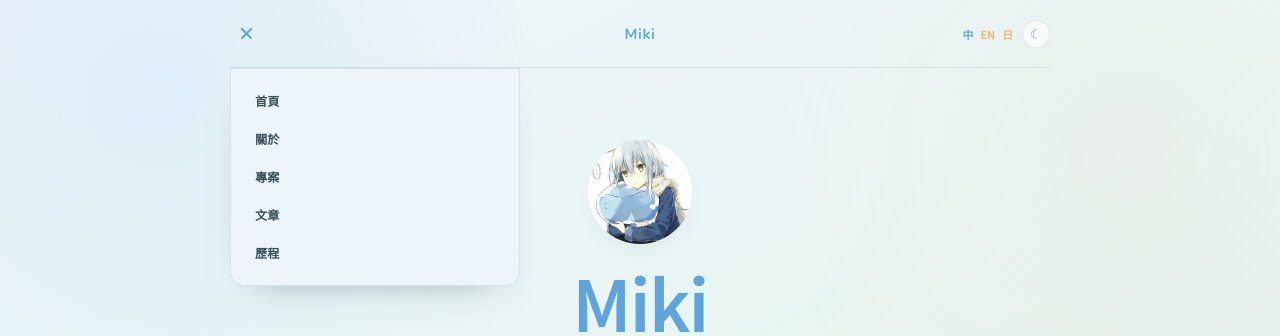
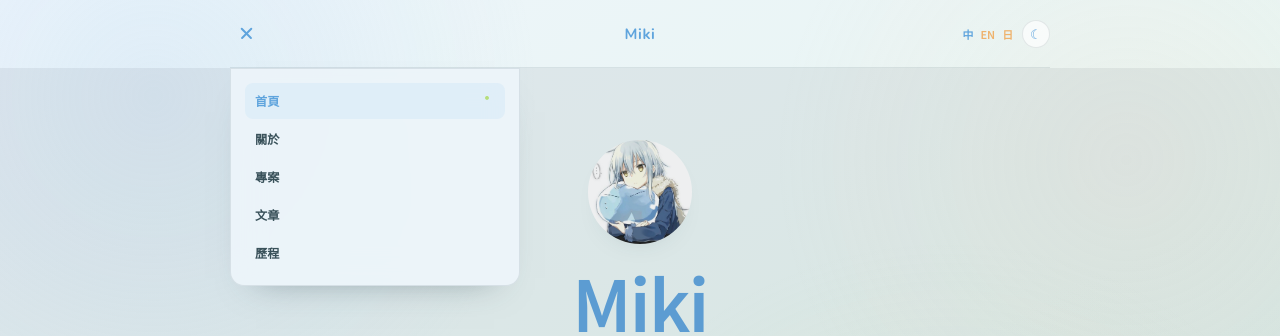
Before and after one commit to oMiki0826o/oMiki0826o.github.io, a Next.js app: page / in a window 1280 px wide. Both pictures are taken after a click on the button "開啟選單". Shown: the top 336 px of the page. Built offline with nearby package versions, Linux system fonts and the light colour scheme; a web font is replaced by a local one.

Commit message:
完善導覽抽屜互動

```diff
--- a/app/globals.css
+++ b/app/globals.css
@@ -61,8 +61,10 @@ button,input{font:inherit}
 .menu-toggle{display:grid;place-content:center;gap:4px;width:32px;height:32px;padding:0;border:0;background:transparent;color:var(--blue);cursor:pointer}
 .menu-toggle span{display:block;width:15px;height:1.5px;border-radius:999px;background:currentColor;transition:transform .18s ease,opacity .18s ease}
 .menu-toggle[aria-expanded='true'] span:first-child{transform:translateY(5.5px) rotate(45deg)}.menu-toggle[aria-expanded='true'] span:nth-child(2){opacity:0}.menu-toggle[aria-expanded='true'] span:last-child{transform:translateY(-5.5px) rotate(-45deg)}
-.site-menu{position:absolute;z-index:20;top:calc(100% + 1px);left:0;display:grid;gap:2px;width:min(290px,calc(100vw - 36px));padding:14px;border:1px solid var(--line);border-radius:0 0 14px 14px;background:color-mix(in srgb,var(--bg-a) 90%,transparent);box-shadow:0 18px 34px -26px rgba(49,72,81,.52);backdrop-filter:blur(16px)}
-.site-menu a{padding:9px 10px;border-radius:8px;color:var(--text);font:700 .76rem var(--jp);text-decoration:none}.site-menu a:hover{background:rgba(177,212,241,.20);color:var(--blue)}
+.menu-scrim{position:fixed;z-index:19;inset:68px 0 0;width:100%;padding:0;border:0;background:rgba(49,72,81,.08);cursor:default;animation:menu-fade .18s ease both}
+.site-menu{position:absolute;z-index:20;top:calc(100% + 1px);left:0;display:grid;gap:2px;width:min(290px,calc(100vw - 36px));padding:14px;border:1px solid var(--line);border-radius:0 0 14px 14px;background:color-mix(in srgb,var(--bg-a) 90%,transparent);box-shadow:0 18px 34px -26px rgba(49,72,81,.52);backdrop-filter:blur(16px);animation:menu-enter .2s cubic-bezier(.2,.8,.2,1) both}
+.site-menu a{padding:9px 10px;border-radius:8px;color:var(--text);font:700 .76rem var(--jp);text-decoration:none}.site-menu a:hover,.site-menu a:focus-visible,.site-menu a[aria-current='page']{background:rgba(177,212,241,.20);color:var(--blue)}.site-menu a[aria-current='page']::after{content:'·';float:right;color:var(--green);font-size:1rem;line-height:.7}
+@keyframes menu-enter{from{opacity:0;transform:translateY(-7px)}to{opacity:1;transform:translateY(0)}}@keyframes menu-fade{from{opacity:0}to{opacity:1}}
 .header-controls{justify-self:end;display:flex;align-items:center;gap:9px}.language-links{display:flex;align-items:center;gap:7px}.language-links a{font:700 .68rem var(--jp);color:var(--orange);text-decoration:none}.language-links a.is-current{color:var(--blue)}.theme-toggle{width:28px;height:28px;border:1px solid var(--line);border-radius:50%;background:var(--white);color:var(--blue);cursor:pointer;font-size:.82rem}
 
 .intro{text-align:center;padding:72px 0 54px}
@@ -183,7 +185,7 @@ button,input{font:inherit}
 @media(max-width:680px){
   body{background-attachment:scroll}
   .page{width:min(100% - 36px,820px)}
-  .topbar{height:56px;min-height:56px}.site-menu{width:calc(100vw - 36px);padding:12px}.header-controls{gap:7px}.language-links{gap:6px}
+  .topbar{height:56px;min-height:56px}.menu-scrim{top:56px}.site-menu{width:calc(100vw - 36px);padding:12px}.header-controls{gap:7px}.language-links{gap:6px}
   .intro{padding-top:54px}
   .avatar{width:92px;height:92px}
   .intro h1{font-size:3.2rem}
--- a/components/layout/site-header.tsx
+++ b/components/layout/site-header.tsx
@@ -2,7 +2,7 @@
 
 import Link from 'next/link';
 import {usePathname} from 'next/navigation';
-import {useState} from 'react';
+import {useEffect, useState} from 'react';
 import type {Locale} from '@/i18n/config';
 import {localizedPath} from '@/lib/content';
 import {ui} from '@/i18n/ui';
@@ -13,6 +13,7 @@ export function SiteHeader({locale}: {locale: Locale}) {
   const copy = ui[locale];
   const [isMenuOpen, setIsMenuOpen] = useState(false);
   const suffix = pathname === '/' ? '' : pathname.replace(/^\/(zh-TW|en|ja)(?=\/|$)/, '');
+  const currentPath = pathname.replace(/\/$/, '') || localizedPath(locale);
   const navigation = [
     {href: localizedPath(locale), label: copy.navigation.home},
     {href: localizedPath(locale, '/about'), label: copy.navigation.about},
@@ -21,6 +22,15 @@ export function SiteHeader({locale}: {locale: Locale}) {
     {href: localizedPath(locale, '/timeline'), label: copy.navigation.timeline}
   ];
 
+  useEffect(() => {
+    const closeOnEscape = (event: KeyboardEvent) => {
+      if (event.key === 'Escape') setIsMenuOpen(false);
+    };
+
+    window.addEventListener('keydown', closeOnEscape);
+    return () => window.removeEventListener('keydown', closeOnEscape);
+  }, []);
+
   return (
     <header className="topbar">
       <button className="menu-toggle" type="button" onClick={() => setIsMenuOpen((open) => !open)} aria-expanded={isMenuOpen} aria-controls="site-menu" aria-label={isMenuOpen ? copy.navigation.closeMenu : copy.navigation.openMenu}>
@@ -28,7 +38,10 @@ export function SiteHeader({locale}: {locale: Locale}) {
       </button>
       <Link className="wordmark" href={localizedPath(locale)}>Miki</Link>
       <div className="header-controls"><nav className="language-links" aria-label="Language">{(['zh-TW', 'en', 'ja'] as Locale[]).map((item) => <Link className={item === locale ? 'is-current' : ''} href={localizedPath(item, suffix)} hrefLang={item} key={item}>{item === 'zh-TW' ? '中' : item === 'ja' ? '日' : 'EN'}</Link>)}</nav><ThemeToggle locale={locale} /></div>
-      {isMenuOpen ? <nav className="site-menu" id="site-menu" aria-label={copy.navigation.label}>{navigation.map((item) => <Link href={item.href} key={item.href} onClick={() => setIsMenuOpen(false)}>{item.label}</Link>)}</nav> : null}
+      {isMenuOpen ? <>
+        <button className="menu-scrim" type="button" aria-label={copy.navigation.closeOverlay} onClick={() => setIsMenuOpen(false)} />
+        <nav className="site-menu" id="site-menu" aria-label={copy.navigation.label}>{navigation.map((item) => <Link href={item.href} key={item.href} aria-current={currentPath === item.href ? 'page' : undefined} onClick={() => setIsMenuOpen(false)}>{item.label}</Link>)}</nav>
+      </> : null}
     </header>
   );
 }
--- a/i18n/ui.ts
+++ b/i18n/ui.ts
@@ -2,7 +2,7 @@ import type {Locale} from './config';
 
 type UiCopy = {
   siteTitle: string;
-  navigation: {home: string; about: string; projects: string; notes: string; timeline: string; label: string; openMenu: string; closeMenu: string};
+  navigation: {home: string; about: string; projects: string; notes: string; timeline: string; label: string; openMenu: string; closeMenu: string; closeOverlay: string};
   common: {backHome: string; backNotes: string; more: string};
   sections: {about: string; works: string; notes: string; timeline: string};
   home: {featuredImage: string; aboutMore: string; worksMore: string; notesMore: string; timelineMore: string};
@@ -16,7 +16,7 @@ type UiCopy = {
 export const ui: Record<Locale, UiCopy> = {
   'zh-TW': {
     siteTitle: 'Miki 的奇幻世界',
-    navigation: {home: '首頁', about: '關於', projects: '專案', notes: '文章', timeline: '歷程', label: '主要導覽', openMenu: '開啟選單', closeMenu: '關閉選單'},
+    navigation: {home: '首頁', about: '關於', projects: '專案', notes: '文章', timeline: '歷程', label: '主要導覽', openMenu: '開啟選單', closeMenu: '關閉選單', closeOverlay: '關閉導覽背景'},
     common: {backHome: '回到首頁', backNotes: '回到文章', more: '查看更多 →'},
     sections: {about: '關於我', works: '專案紀錄', notes: '文章與紀錄', timeline: '一路走來'},
     home: {featuredImage: '鎮樓圖', aboutMore: '完整介紹 →', worksMore: '查看更多 →', notesMore: '查看更多 →', timelineMore: '查看完整歷程 →'},
@@ -28,7 +28,7 @@ export const ui: Record<Locale, UiCopy> = {
   },
   en: {
     siteTitle: "Miki's little world",
-    navigation: {home: 'Home', about: 'About', projects: 'Works', notes: 'Notes', timeline: 'Timeline', label: 'Main navigation', openMenu: 'Open menu', closeMenu: 'Close menu'},
+    navigation: {home: 'Home', about: 'About', projects: 'Works', notes: 'Notes', timeline: 'Timeline', label: 'Main navigation', openMenu: 'Open menu', closeMenu: 'Close menu', closeOverlay: 'Close navigation backdrop'},
     common: {backHome: 'Back home', backNotes: 'Back to notes', more: 'View more →'},
     sections: {about: 'About me', works: 'Selected works', notes: 'Notes & records', timeline: 'Along the way'},
     home: {featuredImage: 'Featured image', aboutMore: 'Read more →', worksMore: 'View more →', notesMore: 'View more →', timelineMore: 'View timeline →'},
@@ -40,7 +40,7 @@ export const ui: Record<Locale, UiCopy> = {
   },
   ja: {
     siteTitle: 'Miki の小さな世界',
-    navigation: {home: 'ホーム', about: '私について', projects: '作品', notes: '記事', timeline: '記録', label: 'メインナビゲーション', openMenu: 'メニューを開く', closeMenu: 'メニューを閉じる'},
+    navigation: {home: 'ホーム', about: '私について', projects: '作品', notes: '記事', timeline: '記録', label: 'メインナビゲーション', openMenu: 'メニューを開く', closeMenu: 'メニューを閉じる', closeOverlay: 'ナビゲーション背景を閉じる'},
     common: {backHome: 'ホームへ', backNotes: '記事一覧へ', more: 'もっと見る →'},
     sections: {about: '私について', works: '制作実績', notes: '記事と記録', timeline: 'これまでの記録'},
     home: {featuredImage: '鎮樓図', aboutMore: 'もっと見る →', worksMore: 'もっと見る →', notesMore: 'もっと見る →', timelineMore: 'すべて見る →'},
```
Also changed, not shown: 1 other file (tests, documents, lock files or other folders).
